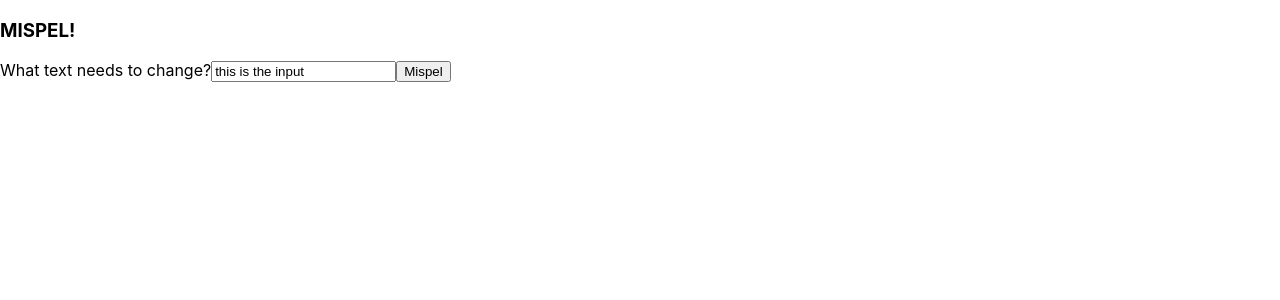
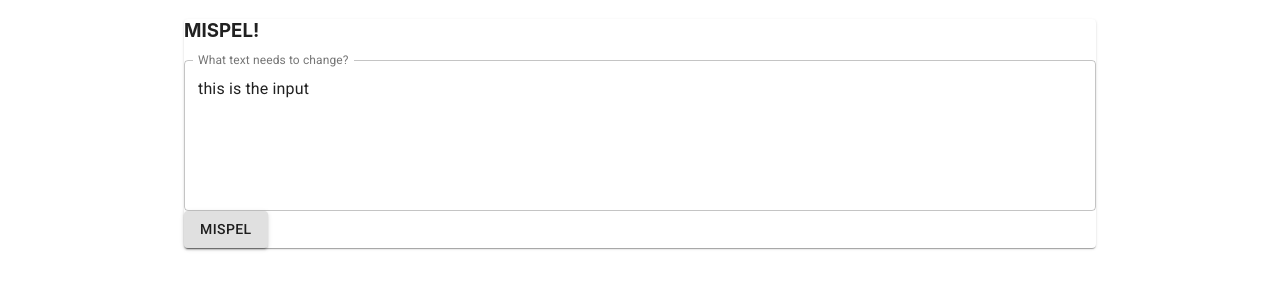
Before and after one commit to pottereric/mispeler, a React (Create React App) app: page / in a window 1280 px wide. Shown: the top 300 px of the page. Built offline with nearby package versions, Linux system fonts and the light colour scheme.

Commit message:
Change the UI to sue Materail UI

```diff
--- a/package.json
+++ b/package.json
@@ -3,6 +3,7 @@
   "version": "0.1.0",
   "private": true,
   "dependencies": {
+    "@material-ui/core": "^4.11.0",
     "@testing-library/jest-dom": "^5.11.4",
     "@testing-library/react": "^11.1.0",
     "@testing-library/user-event": "^12.1.10",
--- a/public/index.html
+++ b/public/index.html
@@ -3,6 +3,7 @@
   <head>
     <meta charset="utf-8" />
     <link rel="icon" href="%PUBLIC_URL%/favicon.ico" />
+    <link rel="stylesheet" href="https://fonts.googleapis.com/css?family=Roboto:300,400,500,700&display=swap" />
     <meta name="viewport" content="width=device-width, initial-scale=1" />
     <meta name="theme-color" content="#000000" />
     <meta
--- a/src/components/mispeller.tsx
+++ b/src/components/mispeller.tsx
@@ -1,5 +1,9 @@
 import React from 'react';
 import {misspellText} from '../libs/TextMisspeller'
+import { Button } from '@material-ui/core';
+import TextField from '@material-ui/core/TextField';
+import { Paper } from '@material-ui/core';
+import { Container } from '@material-ui/core';
 
 interface IMispelerProps {
     initialText : string
@@ -23,25 +27,28 @@ export class Mispeler extends React.Component<IMispelerProps, IMispelerState> {
 
   render() {
     return (
-      <div>
+      <Container maxWidth="md">
+        <Paper>
           <h3>MISPEL!</h3>
           <form onSubmit={this.handleSubmit}>
-          <label htmlFor="new-todo">
-            What text needs to change?
-          </label>
-          <input
-            id="new-todo"
+            <TextField
+              id="outlined-multiline-static"
+              label="What text needs to change?"
+              multiline
+              rows={6}
+              fullWidth
+              variant="outlined"
+              value={this.state.inputText}
               onChange={this.handleChange}
-            value={this.state.inputText}
             />
-          <button>
-            Mispel
-          </button>
+            <br/>
+            <Button variant="contained" onClick={() => { this.changeTheText(); }}>Mispel</Button>
             <p>
               {this.state.mispeledText}
             </p>
           </form>
-      </div>
+        </Paper>
+      </Container>
     );
   }
 
@@ -51,6 +58,10 @@ export class Mispeler extends React.Component<IMispelerProps, IMispelerState> {
 
   handleSubmit(e : any) {
     e.preventDefault();
+    this.changeTheText();
+  }
+
+  changeTheText(){
     if (this.state.inputText.length === 0) {
       return;
     }
```
Also changed, not shown: 1 other file (tests, documents, lock files or other folders). Lines whose indentation alone changed are shown as unchanged.
